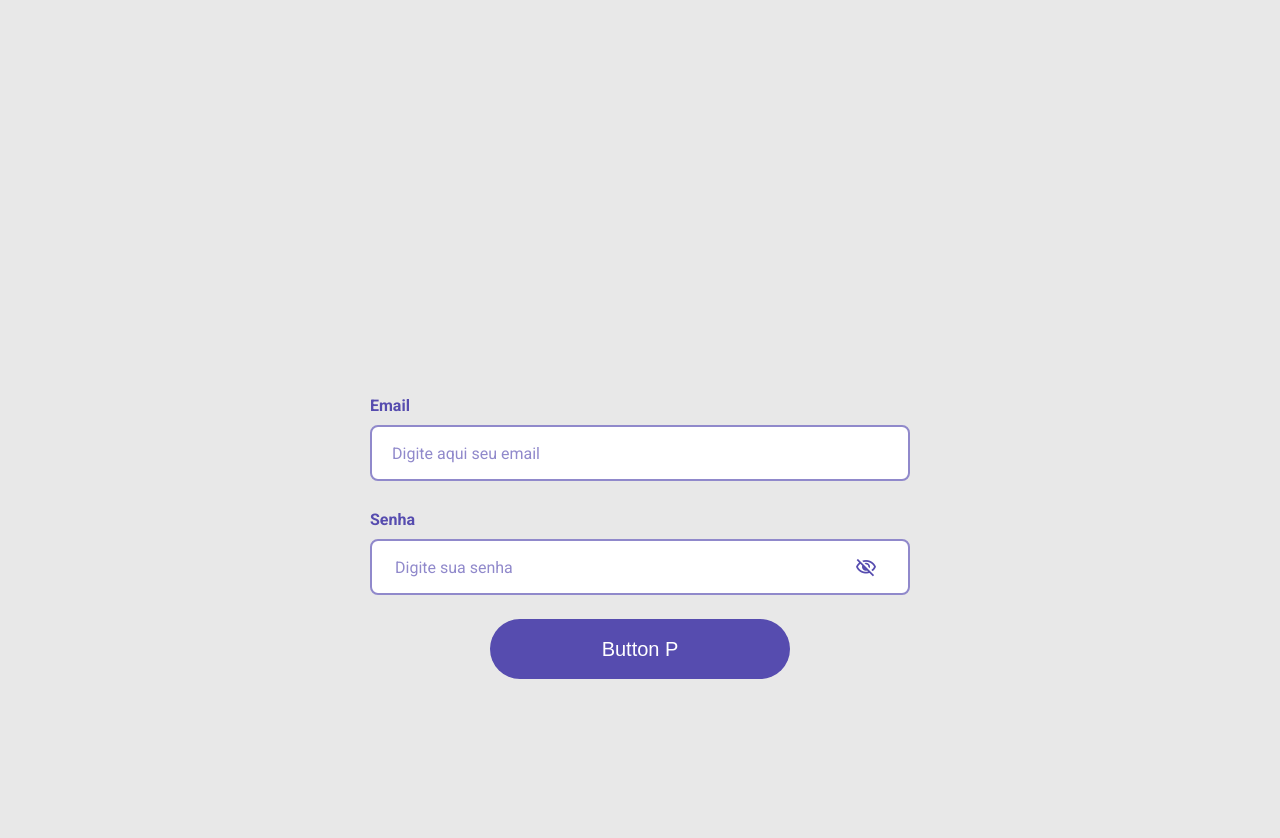
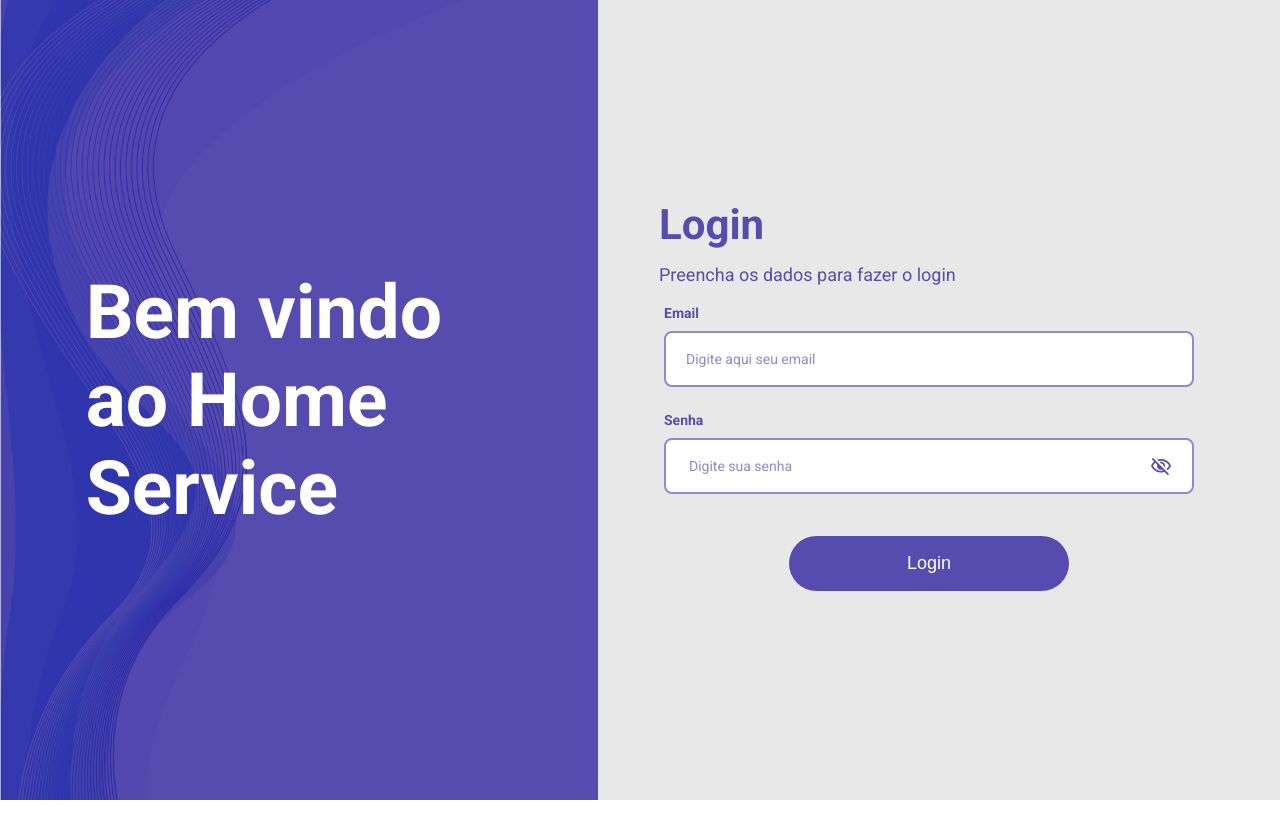
Before and after one commit to Joyce-Firmino/Home-Service---Platform_web, a React (Vite) app: page / in a window 1280 px wide. Shown: the top 838 px of the page. After the commit the page ends 800 px from the top, so only its background shows below. Built offline with nearby package versions, Linux system fonts and the light colour scheme.

Commit message:
Iniciando tela de login

```diff
--- a/src/componentes/Buttons/CPButtonG/styled.ts
+++ b/src/componentes/Buttons/CPButtonG/styled.ts
@@ -10,8 +10,8 @@ export const DivContainer = styled.div`
   justify-content: center;
   align-items: center;
   margin-bottom: 10px;
-  width: 300px;
-  height: 60px;
+  width: 280px;
+  height: 55px;
 
   @media (${breakpoints.tablet}px) {
     width: 250px;
--- a/src/componentes/Inputs/CPInput02/styled.ts
+++ b/src/componentes/Inputs/CPInput02/styled.ts
@@ -22,8 +22,7 @@ export const DivContainer = styled.div`
 
 
   @media (${breakpoints.tablet}px){
-    padding: 1rem;
-    max-width: 380px;
+
   }
 
   @media (${breakpoints.mobile}px) {
@@ -41,26 +40,25 @@ export const DivSubContainer = styled.div<CustomInputProps>`
   display: flex;
   flex-direction: row;
   align-items: center;
-  padding: 0 21px  0 21px  ;
-  gap: 10px;
+  justify-content: space-between;
+  padding: 0 0px  0 21px  ;
 
   ::placeholder {
     color: ${props => props.theme.COLORS.purple400}; /* Cor do placeholder */
+    font-size: ${props => props.theme.FONTSIZE.pp}px;
 
   };
   width: ${props => props.variantComponent === 'pequeno' ?
-    '353px'
+    '345px'
     :
-    '540px'};
+    '530px'};
 
   @media (${breakpoints.tablet}px){
-    padding: 1rem;
-    max-width: 380px;
   }
 
   @media (${breakpoints.mobile}px) {
     padding: 0.8rem;
-    width: 250px;
+    width: 353px;
   }
 `;
 
@@ -71,13 +69,13 @@ export const IIcon = styled.i`
   font-size: 22px;
   display: inline-block;
   vertical-align: middle;
-  padding: 10px;
+  padding: 13px 20px;
   color: ${props => props.theme.COLORS.purple700};
 
 
 
   @media (${breakpoints.tablet}px) {
-    font-size: 8vw;
+    font-size: 3vw;
   }
 
   @media (${breakpoints.mobile}px)  {
@@ -96,21 +94,22 @@ export const Input = styled.input<CustomInputProps>`
   width: ${props => props.variantComponent === 'pequeno' ?
     '275px'
     :
-    '442px'};
+    '443px'};
 
     @media (${breakpoints.tablet}px) {
-    font-size: 8vw;
+
   }
 
   @media (${breakpoints.mobile}px)  {
-    font-size: 10vw;
+    width: 275px;
+    font-size: 10px;
   }
 `;
 
 export const PTitulo = styled.p`
   font-weight: normal;
   font-style: normal;
-  font-size: 16px;
+  font-size: ${props => props.theme.FONTSIZE.pp}px;
   font-weight: bold;
   display: inline-block;
   vertical-align: middle;
--- a/src/componentes/Inputs/CPInput03/styled.ts
+++ b/src/componentes/Inputs/CPInput03/styled.ts
@@ -8,7 +8,6 @@ type CustomInputProps = {
 
 
 export const DivContainer = styled.div<CustomInputProps>`
-  width: 353px;
   height: 84px;
   display: flex;
   flex-direction: column;
@@ -18,12 +17,13 @@ export const DivContainer = styled.div<CustomInputProps>`
 
   ::placeholder {
     color: ${props => props.theme.COLORS.purple400}; /* Cor do placeholder */
+    font-size: ${props => props.theme.FONTSIZE.pp}px;
   }
 
   width: ${props => props.variantComponent === 'pequeno' ?
-    '353px'
+    '345px'
     :
-    '540px'
+    '530px'
   };
 
   @media (${breakpoints.tablet}px){
@@ -47,9 +47,9 @@ export const Input = styled.input<CustomInputProps>`
   padding: 20px;
 
   width: ${props => props.variantComponent === 'pequeno' ?
-    '353px'
+    '345px'
     :
-    '540px'
+    '530px'
   };
 
     @media (${breakpoints.tablet}px) {
@@ -64,7 +64,7 @@ export const Input = styled.input<CustomInputProps>`
 export const PTitulo = styled.p`
   font-weight: normal;
   font-style: normal;
-  font-size: 16px;
+  font-size: ${props => props.theme.FONTSIZE.pp}px;
   font-weight: bold;
   display: inline-block;
   vertical-align: middle;
--- /dev/null
+++ b/src/componentes/Others/CPImagemLogin/index.tsx
@@ -0,0 +1,9 @@
+import { PBemvindo, DivImagem } from "./styled";
+
+export function CPImagemLogin() {
+    return (
+           <DivImagem>
+             <PBemvindo>Bem vindo ao Home Service</PBemvindo>
+           </DivImagem>
+    )
+}
--- /dev/null
+++ b/src/componentes/Others/CPImagemLogin/styled.ts
@@ -0,0 +1,23 @@
+import styled from 'styled-components'
+import foto from "../../../assets/imagemLateralLogin.png"
+
+
+export const DivImagem = styled.div`
+  position: relative;
+  width: 100%;
+  height: 100%;
+  background-image: url(${foto});
+  background-size: cover;
+  background-position: center;
+`;
+
+export const PBemvindo = styled.p`
+  position: absolute;
+  font-size: 75px;
+  font-weight: bold;
+  color: ${props => props.theme.COLORS.white};
+  top: 50%;
+  left: 52%;
+  transform: translate(-50%, -50%);
+  width: 450px;
+`;
--- a/src/pages/Login/index.tsx
+++ b/src/pages/Login/index.tsx
@@ -1,18 +1,8 @@
-
 import { CPButtonG } from '../../componentes/Buttons/CPButtonG';
-import { CPButtonM } from '../../componentes/Buttons/CPButtonM';
-import { CPButtonP } from '../../componentes/Buttons/CPButtonP';
-import { CPCardAnuncioCategory } from '../../componentes/Cards/CPCardAnuncioCategoryZ';
-import { CPCardCategory } from '../../componentes/Cards/CPCardAnuncioCategoryZ copy';
-import { CPCardPrestador } from '../../componentes/Cards/CPCardPrestador';
-import { CPInput01 } from '../../componentes/Inputs/CPInput01';
-import { Input } from '../../componentes/Inputs/CPInput01/styled';
 import { CPInput02 } from '../../componentes/Inputs/CPInput02';
 import { CPInput03 } from '../../componentes/Inputs/CPInput03';
-import { CPModalConfirm } from '../../componentes/Modals/CPModalConfirmacao';
-import { CPModalSN } from '../../componentes/Modals/CPModalSN';
-import { CPHeader1 } from '../../componentes/Others/CPHeader';
-import { DivContainer, DivPrestador } from './styled';
+import { CPImagemLogin } from '../../componentes/Others/CPImagemLogin';
+import { DivContainer, DivImagem, DivInferior, DivInput, DivLateral, DivTitulo, H1Titulo, PDescricao } from './styled';
 
 export function Login() {
   function clickado() {
@@ -22,23 +12,35 @@ export function Login() {
   return (
 
     <DivContainer>
+      <DivImagem>
+        <CPImagemLogin></CPImagemLogin>
+      </DivImagem>
+      <DivLateral>
+        <DivTitulo>
+          <H1Titulo>Login</H1Titulo>
+          <PDescricao>Preencha os dados para fazer o login</PDescricao>
+        </DivTitulo>
+        <DivInferior>
+          <DivInput>
             <CPInput03
               titulo='Email'
               placeholder='Digite aqui seu email'
               variantSize='grande'
-      ></CPInput03>
+            />
             <CPInput02
               titulo='Senha'
               placeholder='Digite sua senha'
               icone='visibility_off'
               variantSize='grande'
-      ></CPInput02>
-
+            />
+          </DivInput>
           <CPButtonG
-        title="Button P"
+            title="Login"
             onClick={clickado}
             variantType='primario'
           />
+        </DivInferior>
+      </DivLateral>
 
     </DivContainer>
 
--- a/src/pages/Login/styled.ts
+++ b/src/pages/Login/styled.ts
@@ -2,18 +2,64 @@ import styled from 'styled-components';
 
 export const DivContainer = styled.div`
   display: flex;
-  flex-direction: column;
+  flex-direction: row;
   align-items: center;
-  justify-content: center;
+  justify-content: space-between;
   background-color: ${props => props.theme.COLORS.purple200};
-  ;
   width: 100%;
-  height: 1080px;
+  height: 100vh;
   gap: 20px;
+  padding: 0 85px 0 0;
 
   @media (max-width: 500px) {
     width: 430px;
   }
+`;
+
+export const DivImagem = styled.div`
+  width: 50%;
+  height: 100%;
+
+@media (max-width: 820px) {
+    display: none;
+  }
+`;
+
+export const DivLateral = styled.div`
+  display: flex;
+  flex-direction: column;
+  gap: 15px;
+  align-items: flex-start;
+  width: 536px;
+`;
+export const DivTitulo = styled.div`
+  display: flex;
+  flex-direction: column;
+  gap: 15px;
+  align-items: flex-start;
+  width: 536px;
+`;
+
+export const DivInferior = styled.div`
+  display: flex;
+  flex-direction: column;
+  gap: 35px;
+  align-items: center;
+  `;
+  export const DivInput = styled.div`
+    display: flex;
+    flex-direction: column;
+    gap: 13px;
+  `;
+
+export const H1Titulo = styled.h1`
+  font-size: ${props => props.theme.FONTSIZE.exg}px;
+  color: ${props => props.theme.COLORS.purple700};
+`;
+
+export const PDescricao = styled.p`
+  font-size: ${props => props.theme.FONTSIZE.m}px;
+  color: ${props => props.theme.COLORS.purple700};
 `;
 
 export const DivPrestador = styled.div`
--- a/src/styles/theme.ts
+++ b/src/styles/theme.ts
@@ -14,14 +14,14 @@ export const defaultTheme = {
 
     },
     FONTSIZE: {
-        pp: 12,
+        pp: 14,
         p: 16,
-        m: 20,
+        m: 18,
         g: 24,
         g1: 30,
         gg: 36,
         ex:40,
-        exg:46
+        exg:42
     }
 
 } as const
```
Also changed, not shown: src/assets/imagemLateralLogin.png (added), src/componentes/Inputs/CPInput03/example.png (added). Lines whose indentation alone changed are shown as unchanged.
